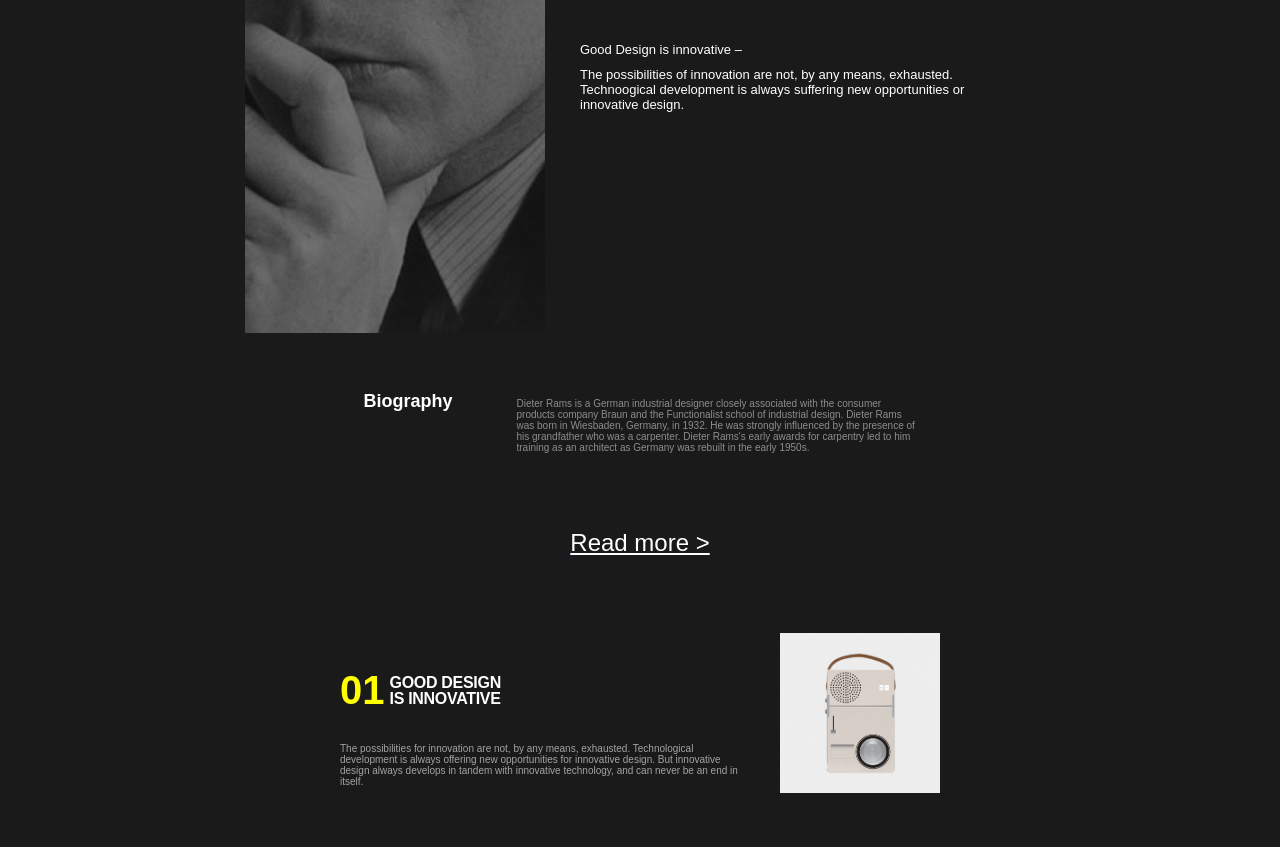
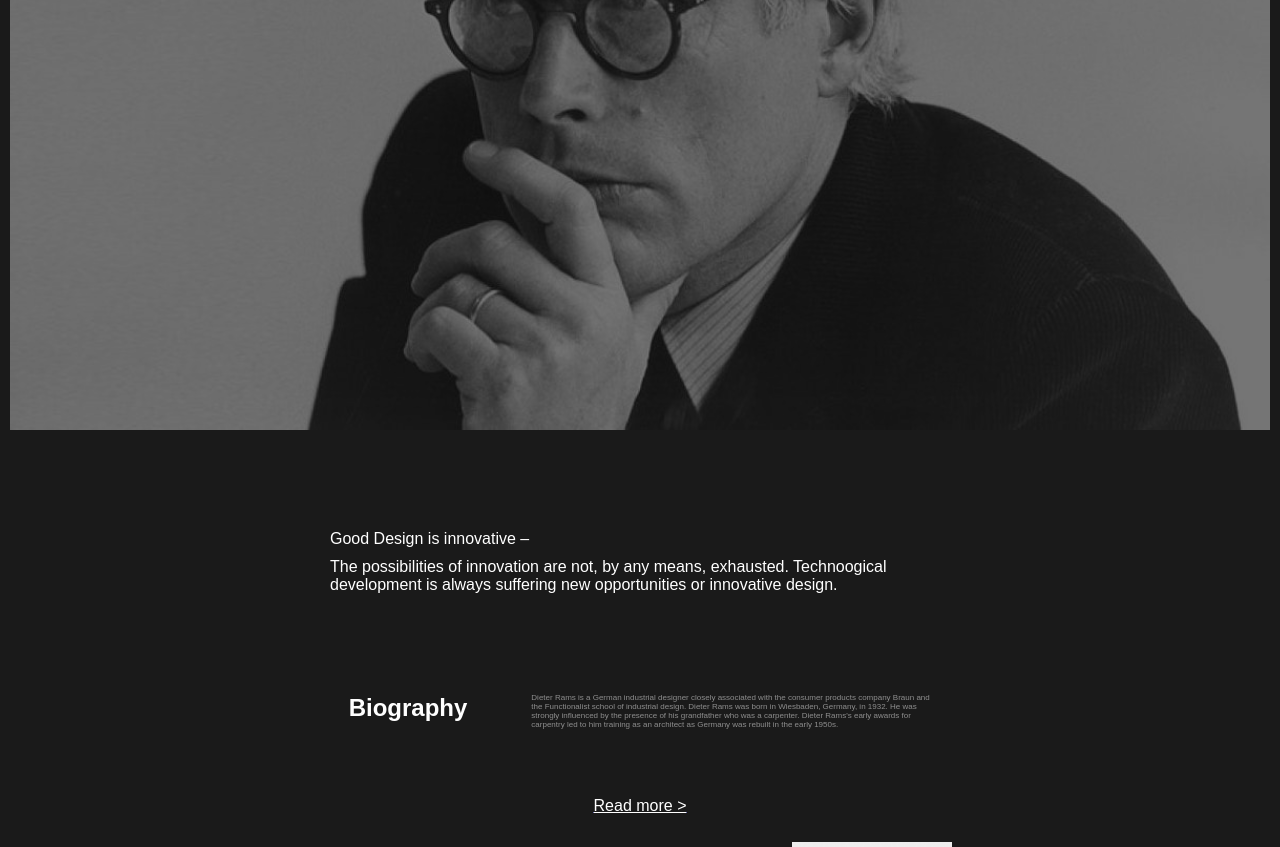
Before and after one commit to Matinrahimik/Final_Project, a plain HTML site: page index.html in a window 1280 px wide. Shown: the part 467-1314 px from the top of the page. Drawn offline with Linux system fonts and the light colour scheme.

Commit message:
Final code

```diff
--- a/style.css
+++ b/style.css
@@ -19,7 +19,7 @@ body {
 .hero-title {
   color: yellow;
   z-index: 10;
-  font-size: 6vh;
+  font-size: 4vh;
   /* Adjusted for smaller screens */
   padding: 15px;
   letter-spacing: -1.7px;
@@ -33,7 +33,7 @@ body {
   flex-direction: column;
   margin: 20px;
   /* Unified margin for simplicity */
-  max-width: 450px;
+  max-width: 650px;
   font-size: small;
 }
 
@@ -42,6 +42,7 @@ body {
   margin: 0;
   padding-left: 15px;
   display: block;
+  font-size: 2vh;
   /* Adjusted for block-level display */
 }
 
@@ -50,7 +51,7 @@ body {
   margin-top: 10px;
   padding-left: 15px;
   display: block;
-
+  font-size: 2vh;
 }
 
 .hero-image {
@@ -82,22 +83,21 @@ body {
   background-color: transparent;
   font-size: large;
   font-weight: 800;
-  text-align: center;
+
   /* Center biography text */
   color: yellow;
   /* Ensure text is visible */
   margin-right: 10%;
-
+  font-size: 3vh;
 }
 
 .bio-text {
   font-weight: 100;
   min-width: 25vh;
   max-width: 50vh;
-  font-size: x-small;
   background-color: transparent;
   padding-top: 15px;
-
+  font-size: 1vh;
   opacity: 50%;
   text-align: left;
   /* Center biography text */
@@ -107,7 +107,7 @@ body {
 }
 
 /* Media Queries for Tablet and Desktop */
-@media (min-width: 768px) {
+@media (min-width: 1660px) {
   .hero-section {
     flex-direction: row;
     /* Restore row layout for wider screens */
@@ -125,9 +125,9 @@ body {
   }
 
   .hero-image {
-    width: 45%;
+    width: 80%;
     min-width: 200px;
-    max-width: 300px;
+    max-width: 35%;
     height: 100vh;
     /* Restore full viewport height */
     position: sticky;
@@ -146,7 +146,7 @@ body {
 /* principles */
 
 .principle-card {
-  padding: 25px;
+  padding: 1vh;
   max-width: 80vh;
   justify-content: center;
   margin: 0 auto;
@@ -156,20 +156,21 @@ body {
 
   display: flex;
   flex-direction: row;
-  align-items: center;
+  align-items: top;
 }
 
 
 .number-layout {
   display: flex;
   flex-direction: row;
-  align-items: center;
+  align-items: top;
 }
 
 .text-box {
   display: flex;
   flex-direction: column;
-  margin: 20px;
+  margin: 2vh;
+  padding-top: 0;
 }
 
 
@@ -178,7 +179,7 @@ body {
   color: yellow;
   font-size: 5vh;
   font-weight: bold;
-
+  margin-top: 0;
 }
 
 .the-principle {
@@ -186,15 +187,17 @@ body {
   font-weight: bold;
   color: white;
   align-items: center;
-  margin-left: 5px;
+  margin-left: 1vh;
   font-size: 2vh;
   line-height: 1;
   letter-spacing: -0.3px;
-  max-width: 200px;
+  max-width: 18vh;
+  max-height: 6vh;
+  margin-top: 0;
 }
 
 .img-principle {
-  margin: 20px;
+  margin: 1vh;
   height: 20vh;
   width: 20vh;
   object-position: bottom;
@@ -203,7 +206,7 @@ body {
 .principle-description {
   opacity: 60%;
   color: white;
-  font-size: x-small;
+  font-size: 1vh;
   width: auto;
   margin-top: -10px;
 }
@@ -217,7 +220,7 @@ body {
   display: flex;
   justify-content: center;
   align-items: center;
-  height: 10vh;
+  height: 5vh;
   width: 100%;
   background-color: rgb(26, 26, 26);
   color: white;
@@ -225,19 +228,20 @@ body {
   border-style: none;
   border-color: transparent;
   text-decoration: underline;
-  font-size: 3vh;
-
+  font-size: 2vh;
+  font-weight: 100;
 }
 
 .contact:hover {
   transition: 0.15s;
-  background-color: rgb(29, 29, 29);
+  background-color: yellow;
+  color: black;
 }
 
 .contact:active {
   transition: 0.15s;
-  background-color: yellow;
-  color: rgb(26, 26, 26);
+  background-color: rgb(0, 0, 0);
+  color: rgb(124, 124, 0);
 
 }
 
@@ -245,11 +249,11 @@ body {
 
 .biography-text {
   font-weight: 100;
-  font-size: x-small;
+  font-size: 1vh;
   color: white;
   display: block;
   align-items: center;
-  margin: 10vh 5vh 5vh 5vh;
+  margin: 5vh 5vh 5vh 5vh;
   max-width: 450px;
 }
 
```
